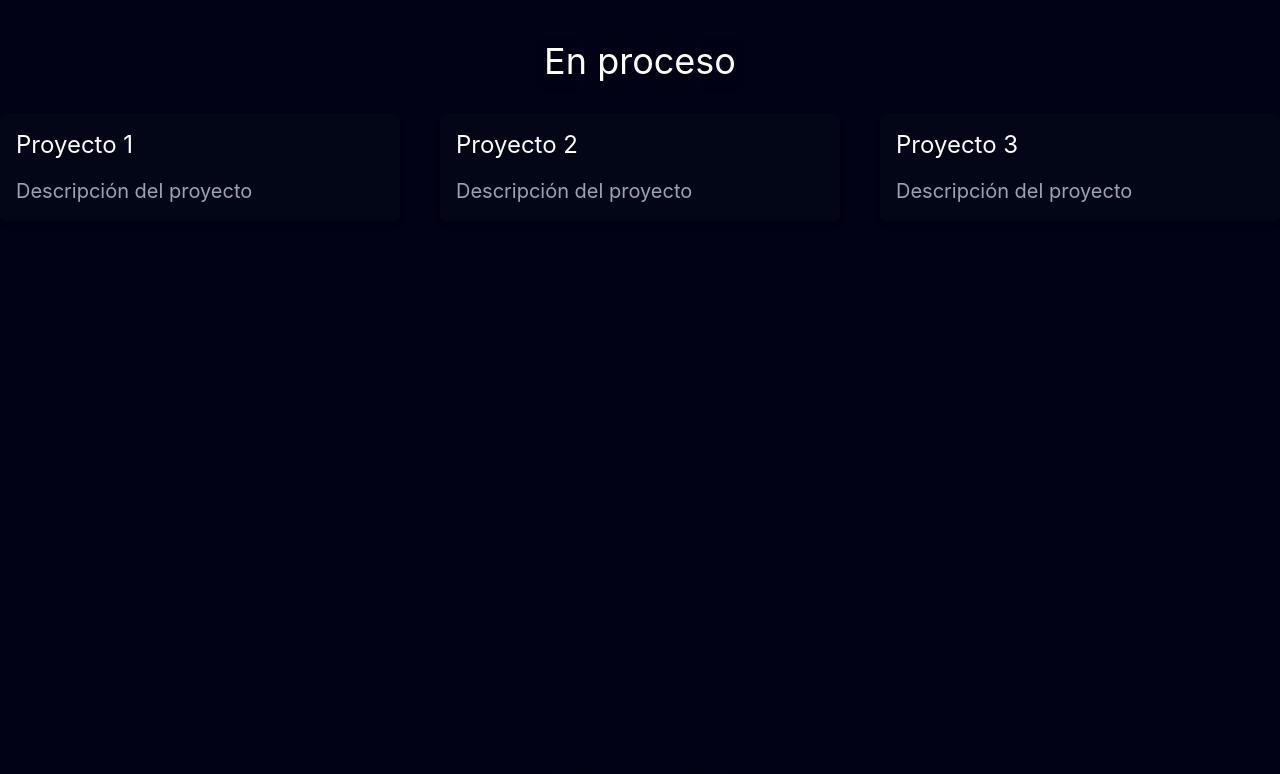
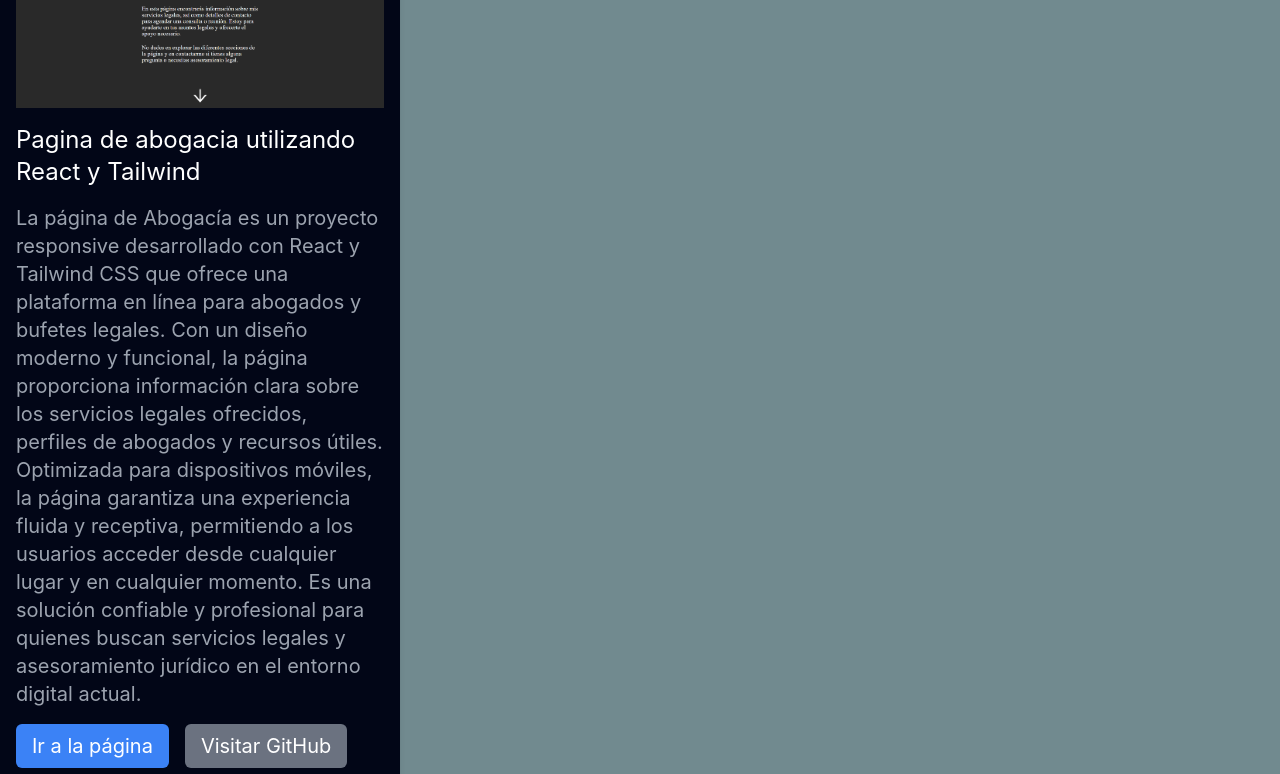
Before and after one commit to MarcosFacchetti/Portfolio_viejo, a React (Create React App) app: page / in a window 1280 px wide. Shown: the part 2406-3180 px from the top of the page. Built offline with nearby package versions, Linux system fonts and the light colour scheme.

Commit message:
primer proyecto agregado

```diff
--- a/src/components/Proyectos.js
+++ b/src/components/Proyectos.js
@@ -1,6 +1,7 @@
 import React, { useEffect } from "react";
 import AOS from "aos";
 import "aos/dist/aos.css";
+import abogadoImage from "./abogado.png";
 
 function Proyectos() {
   useEffect(() => {
@@ -49,30 +50,50 @@ function Proyectos() {
           px-2
           pt-1
         "
-        data-aos="fade-up" >En proceso</h3>
-
+        data-aos="fade-up"
+      >
+        En proceso
+      </h3>
 
       <div className="container mx-auto grid grid-cols-1 md:grid-cols-2 lg:grid-cols-3 gap-10">
         <div
           className="bg-slate-950 rounded-md shadow-md p-4"
           data-aos="fade-up"
         >
-          <h2 className="text-2xl mb-4">Proyecto 1</h2>
-          <p className="text-gray-400">Descripción del proyecto</p>
-        </div>
-        <div
-          className="bg-slate-950 rounded-md shadow-md p-4"
-          data-aos="fade-up"
-        >
-          <h2 className="text-2xl mb-4">Proyecto 2</h2>
-          <p className="text-gray-400">Descripción del proyecto</p>
-        </div>
-        <div
-          className="bg-slate-950 rounded-md shadow-md p-4"
-          data-aos="fade-up"
-        >
-          <h2 className="text-2xl mb-4">Proyecto 3</h2>
-          <p className="text-gray-400">Descripción del proyecto</p>
+          <img src={abogadoImage} alt="Página de abogacía" className="mb-4" />
+          <h2 className="text-2xl mb-4">
+            Pagina de abogacia utilizando React y Tailwind
+          </h2>
+          <p className="text-gray-400">
+            La página de Abogacía es un proyecto responsive desarrollado con
+            React y Tailwind CSS que ofrece una plataforma en línea para
+            abogados y bufetes legales. Con un diseño moderno y funcional, la
+            página proporciona información clara sobre los servicios legales
+            ofrecidos, perfiles de abogados y recursos útiles. Optimizada para
+            dispositivos móviles, la página garantiza una experiencia fluida y
+            receptiva, permitiendo a los usuarios acceder desde cualquier lugar
+            y en cualquier momento. Es una solución confiable y profesional para
+            quienes buscan servicios legales y asesoramiento jurídico en el
+            entorno digital actual.
+          </p>
+          <div className="flex space-x-4 mt-4">
+            <a
+              href="https://abogacia.netlify.app/"
+              target="_blank"
+              rel="noopener noreferrer"
+              className="bg-blue-500 text-white px-4 py-2 rounded-md hover:bg-blue-600 transition-colors duration-300"
+            >
+              Ir a la página
+            </a>
+            <a
+              href="https://github.com/MarcosFacchetti/Pagina_Abogacia"
+              target="_blank"
+              rel="noopener noreferrer"
+              className="bg-gray-500 text-white px-4 py-2 rounded-md hover:bg-gray-600 transition-colors duration-300"
+            >
+              Visitar GitHub
+            </a>
+          </div>
         </div>
       </div>
     </div>
--- a/src/index.css
+++ b/src/index.css
@@ -10,7 +10,7 @@ body {
     sans-serif;
   -webkit-font-smoothing: antialiased;
   -moz-osx-font-smoothing: grayscale;
-  background-color: rgb(2, 2, 22);
+  background-color: rgba(0, 45, 55, 0.557);
 }
 
 code {
```
Also changed, not shown: src/components/abogado.png (added).
